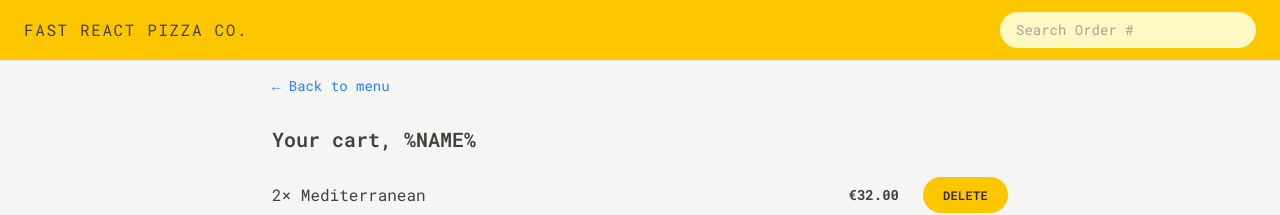
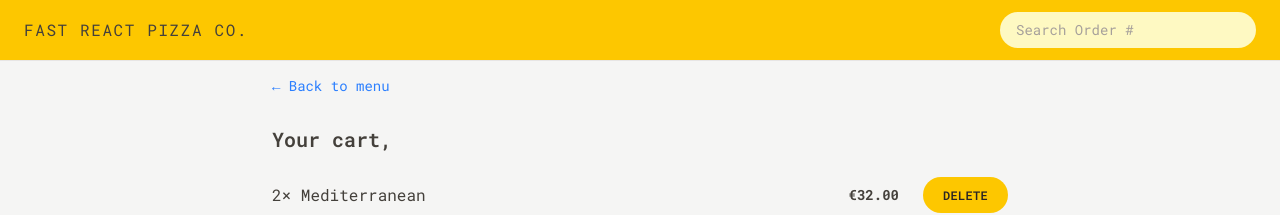
Before and after one commit to Mohamed-samy0/Fast-React-Pizza-Co., a React (Vite) app: page /cart in a window 1280 px wide. Shown: the top 215 px of the page. Built offline with nearby package versions, Linux system fonts and the light colour scheme.

Commit message:
Reading and Updating the User State

```diff
--- a/src/features/cart/Cart.jsx
+++ b/src/features/cart/Cart.jsx
@@ -2,6 +2,7 @@
 import LinkButton from '../../ui/LinkButton';
 import Button from '../../ui/Button';
 import CartItem from './CartItem';
+import { useSelector } from 'react-redux';
 
 const fakeCart = [
   {
@@ -29,12 +30,13 @@
 
 function Cart() {
   const cart = fakeCart;
+  const username = useSelector((state) => state.user.userName);
 
   return (
     <div className="px-4 py-3">
       <LinkButton to="/menu">&larr; Back to menu</LinkButton>
 
-      <h2 className="mt-7 text-xl font-semibold">Your cart, %NAME%</h2>
+      <h2 className="mt-7 text-xl font-semibold">Your cart, {username}</h2>
 
       <ul className="mt-3 divide-y divide-stone-200 border-b border-stone-200">
         {cart.map((item) => (
--- a/src/features/order/CreateOrder.jsx
+++ b/src/features/order/CreateOrder.jsx
@@ -2,6 +2,7 @@
 import { Form, redirect, useActionData, useNavigation } from 'react-router-dom';
 import { createOrder } from '../../services/apiRestaurant';
 import Button from '../../ui/Button';
+import { useSelector } from 'react-redux';
 
 // https://uibakery.io/regex-library/phone-number
 const isValidPhone = (str) =>
@@ -40,6 +41,7 @@
   const formErrors = useActionData();
   // const [withPriority, setWithPriority] = useState(false);
   const cart = fakeCart;
+  const username = useSelector((state) => state.user.userName);
 
   return (
     <div className="px-4 py-6">
@@ -48,7 +50,13 @@
       <Form method="POST">
         <div className="mb-5 flex flex-col gap-2 sm:flex-row sm:items-center">
           <label className="sm:basis-40">First Name</label>
-          <input className="input grow" type="text" name="customer" required />
+          <input
+            className="input grow"
+            type="text"
+            name="customer"
+            required
+            defaultValue={username}
+          />
         </div>
 
         <div className="mb-5 flex flex-col gap-2 sm:flex-row sm:items-center">
--- a/src/features/users/CreateUser.jsx
+++ b/src/features/users/CreateUser.jsx
@@ -1,11 +1,19 @@
 import { useState } from 'react';
 import Button from '../../ui/Button';
+import { useDispatch } from 'react-redux';
+import { updateName } from './userSlice';
+import { useNavigate } from 'react-router-dom';
 
 function CreateUser() {
   const [username, setUsername] = useState('');
+  const dispatch = useDispatch();
+  const navigate = useNavigate();
 
   function handleSubmit(e) {
     e.preventDefault();
+    if (!username) return;
+    dispatch(updateName(username));
+    navigate("/menu")
   }
 
   return (
--- a/src/ui/Home.jsx
+++ b/src/ui/Home.jsx
@@ -1,6 +1,10 @@
+import { useSelector } from 'react-redux';
 import CreateUser from '../features/users/CreateUser';
+import Button from './Button';
 
 function Home() {
+  const username = useSelector((state) => state.user.userName);
+
   return (
     <div className="my-10 px-4 text-center sm:my-16">
       <h1 className="mb-4 text-xl font-semibold md:text-3xl">
@@ -10,7 +14,13 @@
           Straight out of the oven, straight to you.
         </span>
       </h1>
-      <CreateUser />
+      {username === '' ? (
+        <CreateUser />
+      ) : (
+        <Button to="/menu" type="primary">
+          Continue ordering, {username}
+        </Button>
+      )}
     </div>
   );
 }
```
